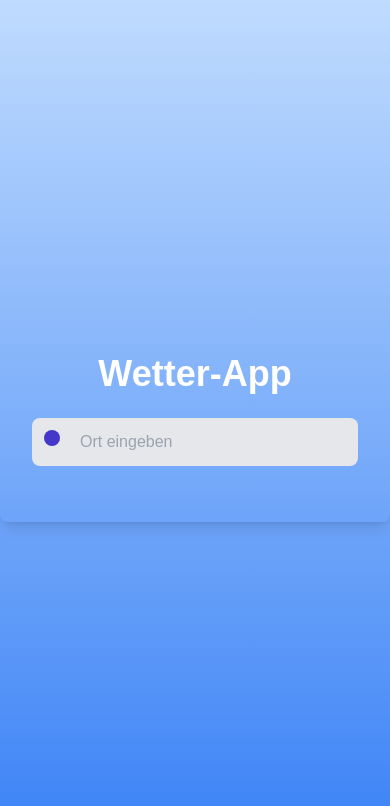
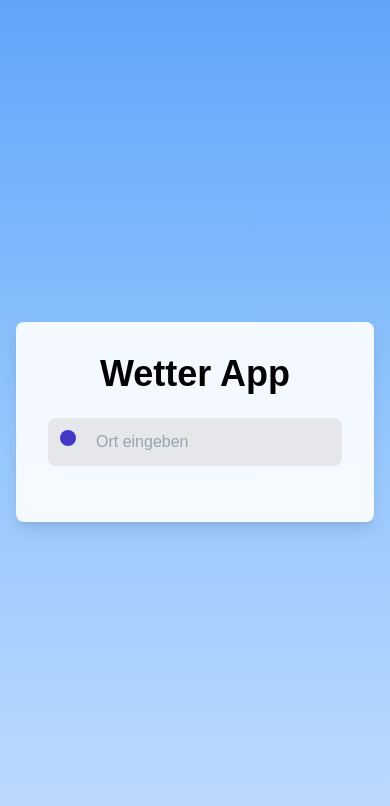
Before and after one commit to dennisbuchwald/nextjs-wheaterapp, a Next.js app: page / in a window 390 px wide. Shown: the top 806 px of the page. Built offline with nearby package versions, Linux system fonts and the light colour scheme.

Commit message:
mobile first

```diff
--- a/src/components/HourlyForecast.js
+++ b/src/components/HourlyForecast.js
@@ -8,7 +8,7 @@ function HourlyForecast({ hourlyData }) {
   console.log(hourlyData);
 
   return (
-    <div className="bg-white text-black p-6 rounded-lg mt-6">
+    <div className="bg-opacity-90 bg-white text-black p-6 rounded-lg mt-6">
       <h2 className="text-xl font-bold mb-4">3 Stunden Vorhersage</h2>
       <div className="flex overflow-x-scroll">
         {hourlyData.list.slice(0, 8).map((hour, index) => (
--- a/src/components/Weather.js
+++ b/src/components/Weather.js
@@ -56,10 +56,10 @@ export default function Weather() {
   }
 
   return (
-    <main className="min-h-screen bg-gradient-to-b from-blue-200 to-blue-500 text-white flex items-center">
-      <div className="container mx-auto p-8 rounded-lg shadow-lg max-w-md">
-        <h1 className="text-4xl font-semibold mb-6 text-center text-white">
-          Wetter-App
+    <main className="min-h-screen bg-gradient-to-b from-blue-400 via-blue-300 to-blue-200 text-white flex items-center px-4">
+      <div className="container mx-auto p-8 rounded-lg shadow-lg max-w-md bg-opacity-90 bg-white text-black">
+        <h1 className="text-4xl font-semibold mb-6 text-center text-black">
+          Wetter App
         </h1>
         <form onSubmit={handleSubmit} className="mb-6">
           <div className="relative">
--- a/src/pages/api/weather.js
+++ b/src/pages/api/weather.js
@@ -7,7 +7,7 @@ export default async function handler(req, res) {
 
   try {
     const response = await axios.get(
-      `https://api.openweathermap.org/data/2.5/weather?q=${location}&appid=${apiKey}&units=metric`
+      `https://api.openweathermap.org/data/2.5/weather?q=${location}&appid=${apiKey}&units=metric&lang=de`
     );
     res.status(200).json(response.data);
   } catch (error) {
```
